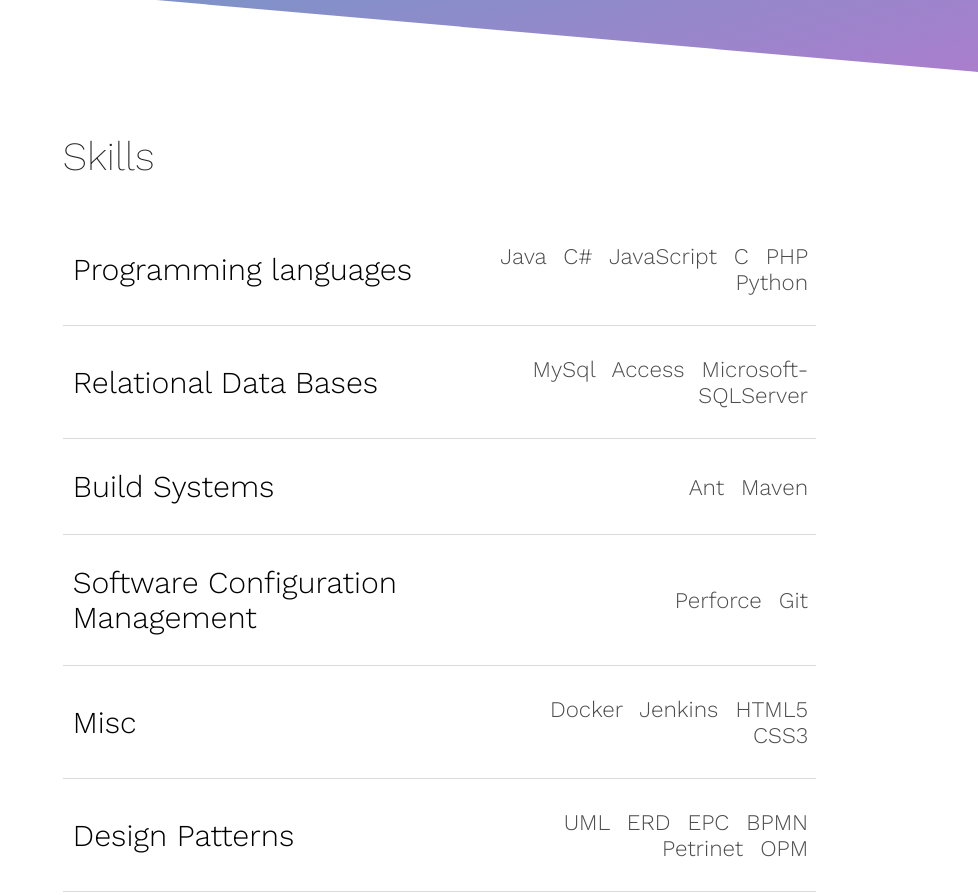
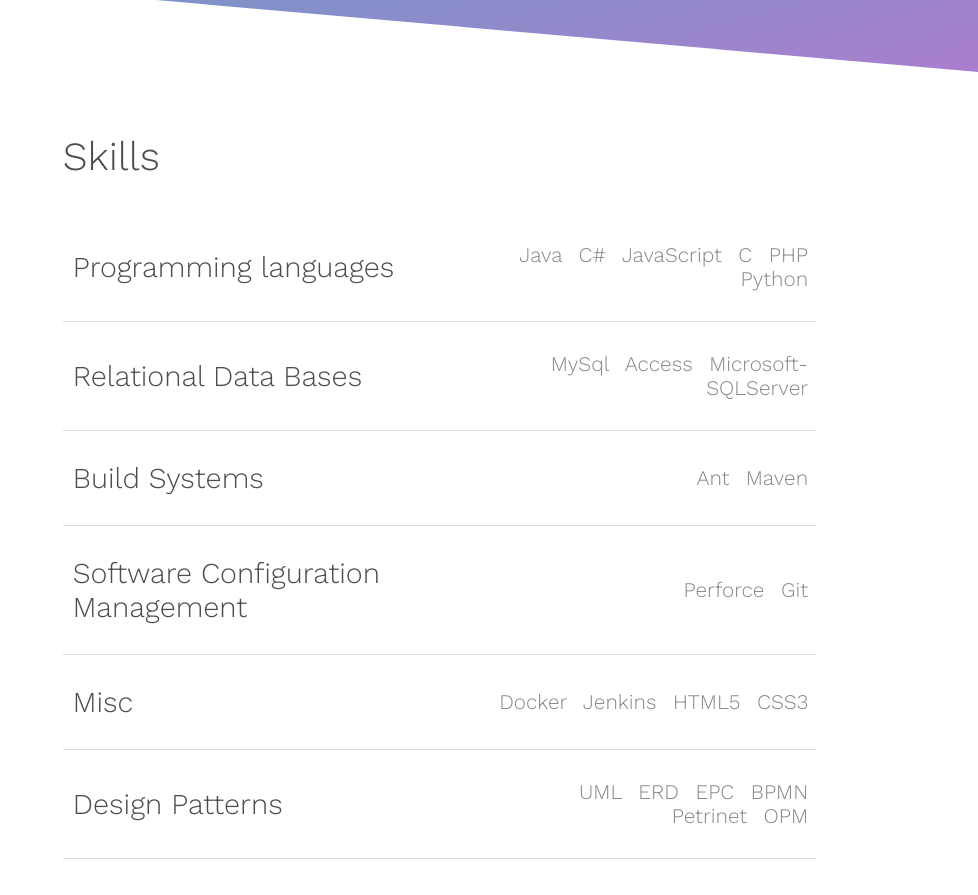
Before and after one commit to CoughBall/my-resume-website, a website: page index.html in a window 1280 px wide. Shown: the part 700-1595 px from the top of the page, without its empty margins (302-1280 px from the left). Drawn offline with nearby package versions, Linux system fonts and the light colour scheme; no server answers; a web font is replaced by a local one.

Commit message:
style changes

```diff
--- a/css/projects.css
+++ b/css/projects.css
@@ -94,9 +94,10 @@
     padding: 0.3em 0.9em;
     /* background-color: white; */
     border: 1px solid #e1e4e8;
-    color: #656565;
+    color: #868686;
     align-self: flex-start;
     font-weight: 300;
+    font-size: 0.8rem;
 }
 
 .project .title {
@@ -144,7 +145,8 @@
 }
 
 .skill>th {
-    font-size: 1.9rem;
+    color: #4d4d4d;
+    font-size: 1.8rem;
     font-weight: 300;
     padding-left: 10px;
     padding-bottom: 30px;
@@ -152,11 +154,11 @@
 }
 
 .skill>td {
-    font-size: 1.4rem;
+    font-size: 1.3rem;
     font-weight: 300;
     text-align: right;
     word-spacing: 10px;
     padding-bottom: 30px;
-    color: #4d4d4d;
+    color: #868686;
     padding-top: 30px;
 }
--- a/css/style.css
+++ b/css/style.css
@@ -432,8 +432,8 @@
 }
 
 .header {
-    color: #252525;
-    font-weight: 200;
+    color: #4d4d4d;
+    font-weight: 300;
     font-size: 2.5rem;
     /* margin-bottom: 5vw; */
 }
```
